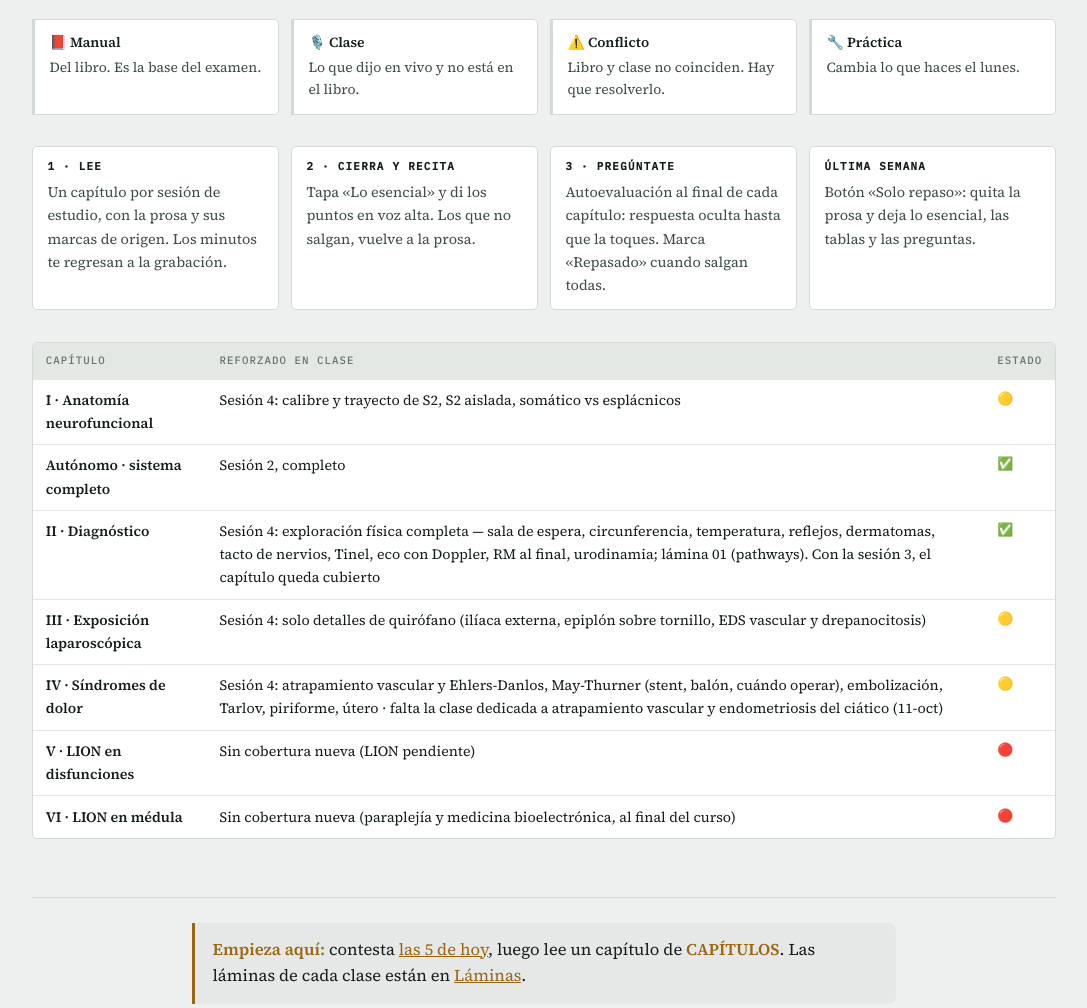
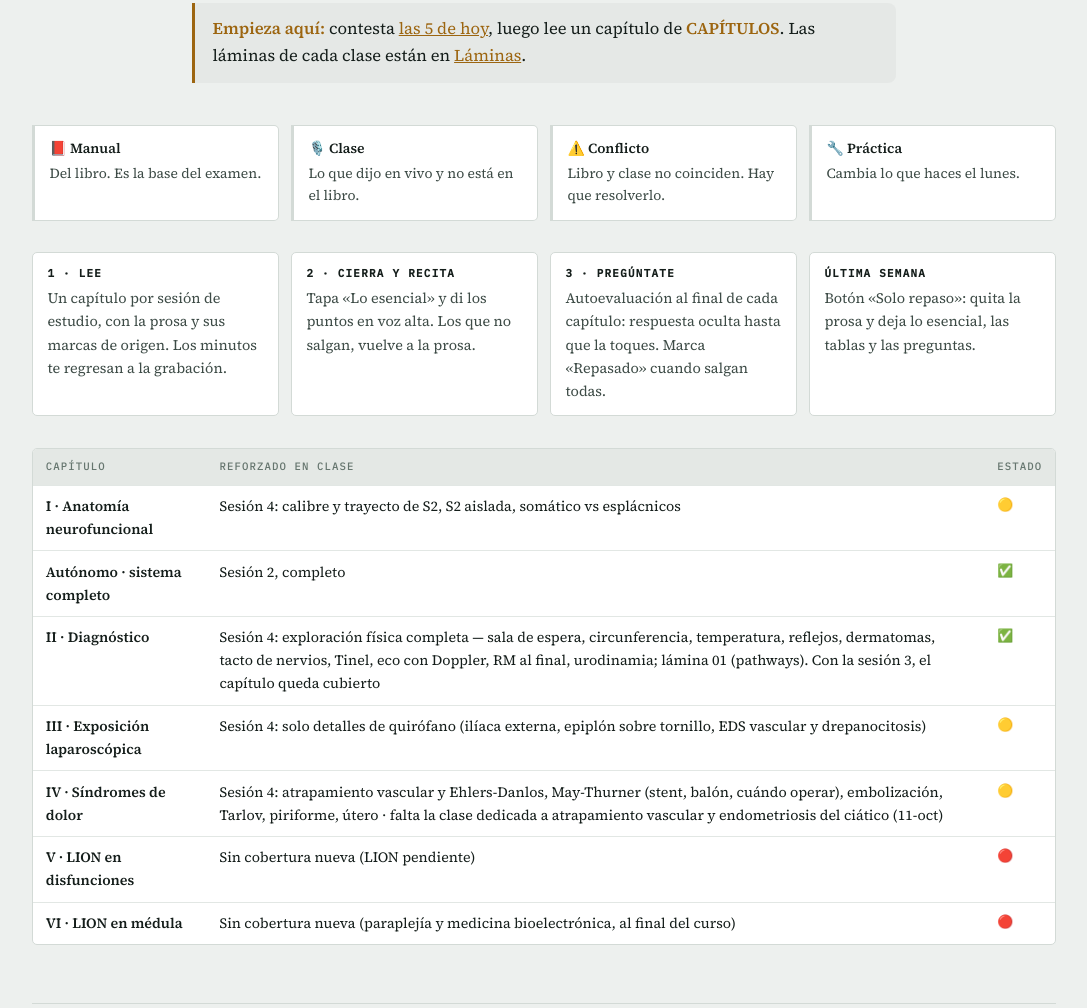
Before and after one commit to drcesarcantu/ison-maestro, a plain HTML site: page index.html in a window 1280 px wide. Shown: the part 474-1482 px from the top of the page, without its empty margins (96-1183 px from the left). Drawn offline with Linux system fonts and the light colour scheme.

Commit message:
La linea de arranque sube: va justo debajo del subtitulo, antes de las tarjetas

```diff
--- a/index.html
+++ b/index.html
@@ -434,18 +434,18 @@
       '<span class="g"><span class="gl">'+gCap+'</span>' +
       caps.map(function(s){ return '<a href="#'+s.id+'" data-toc="'+s.id+'">'+(s.toc ? L(s.toc) : L(s.rail))+'</a>'; }).join('') + '</span>' +
       '<span class="g"><span class="gl">'+gMat+'</span><a href="#lam">'+(lang==='en'?'Slides':'Láminas')+'</a><a href="#cl">'+t.cl+'</a><a href="#mem">'+t.mem+'</a></span>';
+    var empieza = '<p class="empieza"><b>'+(lang==='en'?'Start here:':'Empieza aquí:')+'</b> '+
+      (lang==='en'
+        ? 'answer <a href="#pr">the 5 of today</a>, then read one chapter from <b>CHAPTERS</b>. The slides of each class are under <a href="#lam">Slides</a>.'
+        : 'contesta <a href="#pr">las 5 de hoy</a>, luego lee un capítulo de <b>CAPÍTULOS</b>. Las láminas de cada clase están en <a href="#lam">Láminas</a>.')+'</p>';
     var d = Math.ceil((new Date(2026,10,22) - new Date()) / 864e5);
     var head = '<header class="top"><p class="eyebrow">'+t.eyebrow(D.sesiones_integradas.join('–'), D.total_sesiones)+'<span class="count">'+t.days(d)+'</span></p><h1>'+t.title+'</h1><p class="deck">'+t.deck+'</p>' +
-      '<ul class="legend">'+t.legend.map(function(l){ return '<li class="'+l[2]+'"><b>'+l[0]+'</b>'+l[1]+'</li>'; }).join('')+'</ul>' +
+      empieza + '<ul class="legend">'+t.legend.map(function(l){ return '<li class="'+l[2]+'"><b>'+l[0]+'</b>'+l[1]+'</li>'; }).join('')+'</ul>' +
       '<div class="howto">'+t.howto.map(function(x){ return '<div><b>'+x[0]+'</b>'+x[1]+'</div>'; }).join('')+'</div>' +
       '<div class="scroll" style="margin-top:2rem"><table><thead><tr>'+t.cov.map(function(x){ return '<th>'+x+'</th>'; }).join('')+'</tr></thead><tbody>'+D.cobertura.map(function(c){ return '<tr><td><strong>'+L(c.cap)+'</strong></td><td>'+L(c)+'</td><td class="st">'+c.estado+'</td></tr>'; }).join('')+'</tbody></table></div></header>';
     var mem = '<section class="chap mem" id="mem"><div class="rail"><span class="rn">≡</span>'+t.mem+'</div><div class="col"><h2>'+t.memh+'</h2><p>'+t.memp+'</p>'+D.tablas.map(tabla).join('')+'</div></section>';
     var fin = '<footer class="end">'+t.footer+esc(D.generado)+'</footer>';
-    var empieza = '<p class="empieza"><b>'+(lang==='en'?'Start here:':'Empieza aquí:')+'</b> '+
-      (lang==='en'
-        ? 'answer <a href="#pr">the 5 of today</a>, then read one chapter from <b>CHAPTERS</b>. The slides of each class are under <a href="#lam">Slides</a>.'
-        : 'contesta <a href="#pr">las 5 de hoy</a>, luego lee un capítulo de <b>CAPÍTULOS</b>. Las láminas de cada clase están en <a href="#lam">Láminas</a>.')+'</p>';
-    app.innerHTML = '<nav class="toc" aria-label="Capítulos">'+toc+'</nav>' + head + empieza + practica() + libroSec() + caps.map(section).join('') + laminasSec() + clasesSec() + mem + fin;
+    app.innerHTML = '<nav class="toc" aria-label="Capítulos">'+toc+'</nav>' + head + practica() + libroSec() + caps.map(section).join('') + laminasSec() + clasesSec() + mem + fin;
     wire(); wirePractica(); wireClases();
   }
 
```
